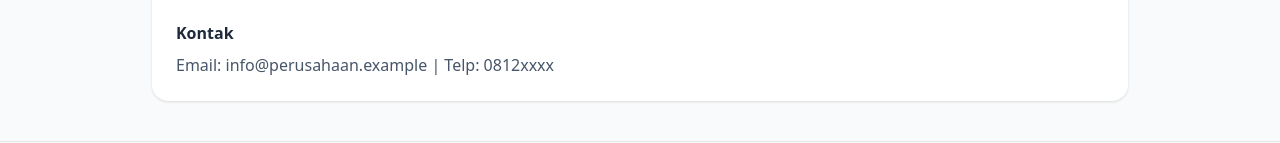
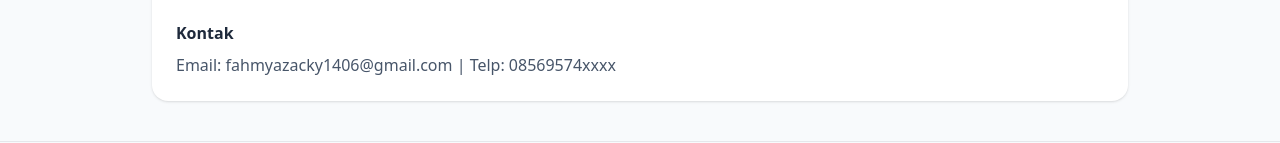
Before and after one commit to fahmyazacky/Codingcamp_minproj-zacky, a plain HTML site: page profile.html in a window 1280 px wide. Shown: the part 351-494 px from the top of the page. Drawn offline with nearby package versions, Linux system fonts and the light colour scheme.

Commit message:
Update profile.html

```diff
--- a/profile.html
+++ b/profile.html
@@ -44,7 +44,7 @@
 
       <section class="mt-6">
         <h2 class="font-semibold text-slate-800 mb-2">Kontak</h2>
-        <p class="text-slate-600">Email: info@perusahaan.example | Telp: 0812xxxx</p>
+        <p class="text-slate-600">Email: fahmyazacky1406@gmail.com | Telp: 08569574xxxx</p>
       </section>
     </article>
   </main>
```
